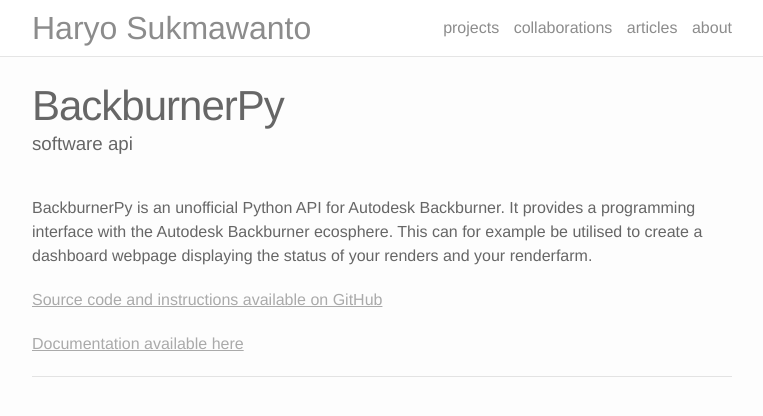
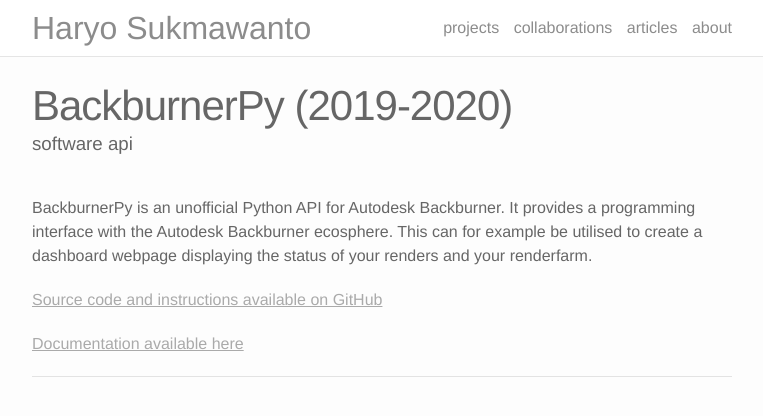
Before and after one commit to Fragrag/PersonalWebsite, a Jekyll site: the page built from _projects/09_BackburnerPy.markdown, in a window 1280 px wide. Shown: the top 416 px of the page, without its empty margins (258-1021 px from the left). Built offline with Jekyll 4.4.1, drawn with Linux system fonts in a browser that asks for light colours; nearby versions of some CDN libraries.

Commit message:
Adding year to project page

```diff
--- a/_layouts/project.html
+++ b/_layouts/project.html
@@ -4,7 +4,7 @@
 <div class="post">
 
   <header class="post-header">
-    <h1 class="post-title">{{ page.title }}</h1>
+    <h1 class="post-title">{{ page.title }} ({{ page.year }})</h1>
     <h3 class="post-description">{{ page.description }}</h5>
 
   </header>
```
